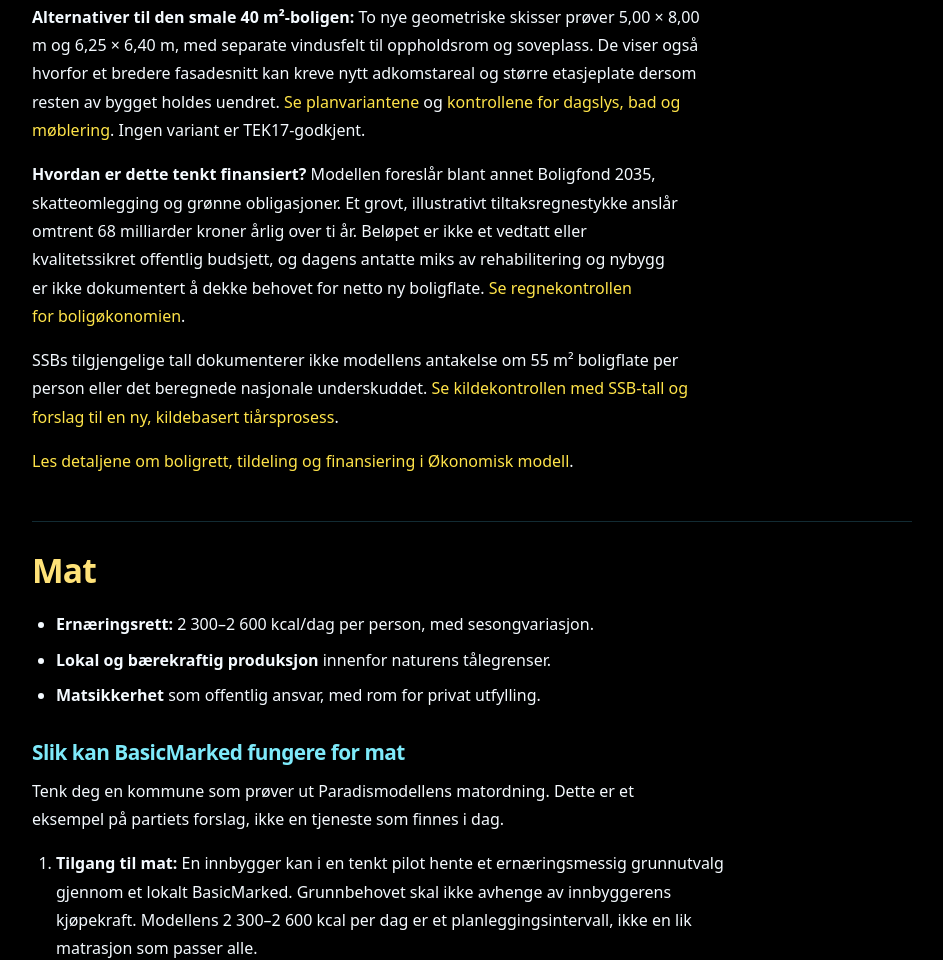
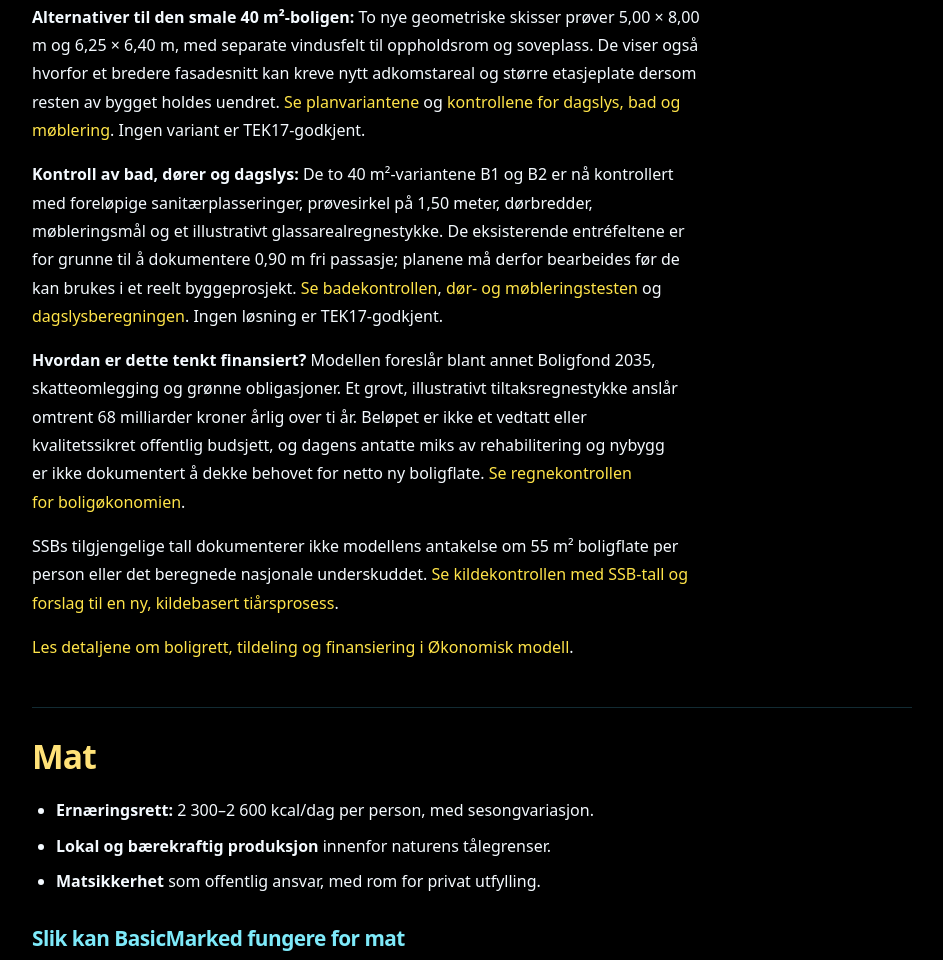
Before and after one commit to Paradispartiet/Paradispartiet, a plain HTML site: page politikk.html in a window 1280 px wide. Shown: the part 6315-7275 px from the top of the page, without its empty margins (168-1111 px from the left). Drawn offline with Linux system fonts and the light colour scheme.

Commit message:
bolig: lenk til B1/B2 bad- og dagslyskontroller

```diff
--- a/politikk.html
+++ b/politikk.html
@@ -155,6 +155,7 @@
         <p><strong>Skisseplaner for etasjene:</strong> Begge prøvebyggene har nå to målsatte soneskisser med seks husstander per etasje, plassering av en sentral korridor, to trappe-/tekniske kjerner og mulig heis. <a href="okonomisk-modell.html#bolig-malsatte-soneplaner">Se planene og arealavstemmingen</a>. Skissene mangler veggtykkelser og detaljert prosjektering, og dokumenterer derfor ikke ferdig BRA, byggekostnad eller forskriftsmessig løsning.</p>
         <p><strong>Detaljerte boenhetsprøver:</strong> Økonomisk modell viser nå seks skjematiske leilighetsprøver med plassering av vinduer, dører, kjøkken, bad og sovesteder, i tillegg til en tydelig liste over det som fortsatt må prosjekteres for trapper, heis og rømningsveier. Særlig må den smale ensligboligen på 40 m² kontrolleres for dagslys og tilgjengelighet. <a href="okonomisk-modell.html#bolig-romskisser">Se romprøvene</a> og <a href="okonomisk-modell.html#bolig-vertikaltransport-romning">kontrollpunktene for rømning og heis</a>.</p>
         <p><strong>Alternativer til den smale 40 m²-boligen:</strong> To nye geometriske skisser prøver 5,00 × 8,00 m og 6,25 × 6,40 m, med separate vindusfelt til oppholdsrom og soveplass. De viser også hvorfor et bredere fasadesnitt kan kreve nytt adkomstareal og større etasjeplate dersom resten av bygget holdes uendret. <a href="okonomisk-modell.html#bolig-bredere-40m2">Se planvariantene</a> og <a href="okonomisk-modell.html#bolig-bredere-40m2-kontroll">kontrollene for dagslys, bad og møblering</a>. Ingen variant er TEK17-godkjent.</p>
+        <p><strong>Kontroll av bad, dører og dagslys:</strong> De to 40 m²-variantene B1 og B2 er nå kontrollert med foreløpige sanitærplasseringer, prøvesirkel på 1,50 meter, dørbredder, møbleringsmål og et illustrativt glassarealregnestykke. De eksisterende entréfeltene er for grunne til å dokumentere 0,90 m fri passasje; planene må derfor bearbeides før de kan brukes i et reelt byggeprosjekt. <a href="okonomisk-modell.html#bolig-b1-b2-badkontroll">Se badekontrollen</a>, <a href="okonomisk-modell.html#bolig-b1-b2-dor-moblering">dør- og møbleringstesten</a> og <a href="okonomisk-modell.html#bolig-b1-b2-dagslys">dagslysberegningen</a>. Ingen løsning er TEK17-godkjent.</p>
         <p><strong>Hvordan er dette tenkt finansiert?</strong> Modellen foreslår blant annet Boligfond 2035, skatteomlegging og grønne obligasjoner. Et grovt, illustrativt tiltaksregnestykke anslår omtrent 68 milliarder kroner årlig over ti år. Beløpet er ikke et vedtatt eller kvalitetssikret offentlig budsjett, og dagens antatte miks av rehabilitering og nybygg er ikke dokumentert å dekke behovet for netto ny boligflate. <a href="okonomisk-modell.html#bolig-regnekontroll">Se regnekontrollen for boligøkonomien</a>.</p>
         <p>SSBs tilgjengelige tall dokumenterer ikke modellens antakelse om 55 m² boligflate per person eller det beregnede nasjonale underskuddet. <a href="okonomisk-modell.html#bolig-ssb-status">Se kildekontrollen med SSB-tall og forslag til en ny, kildebasert tiårsprosess</a>.</p>
         <p><a href="okonomisk-modell.html#boligordning">Les detaljene om boligrett, tildeling og finansiering i Økonomisk modell</a>.</p>
```
